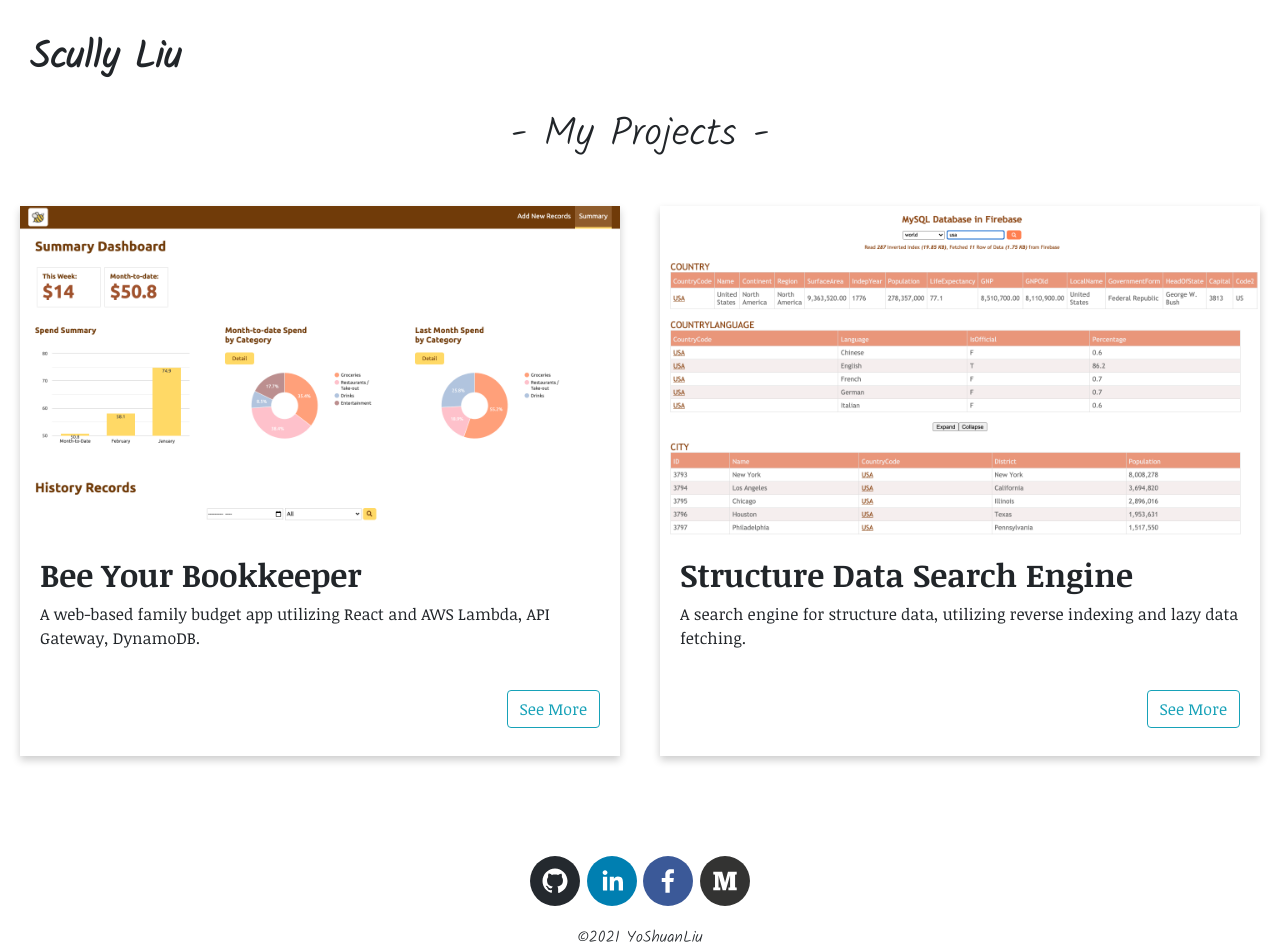
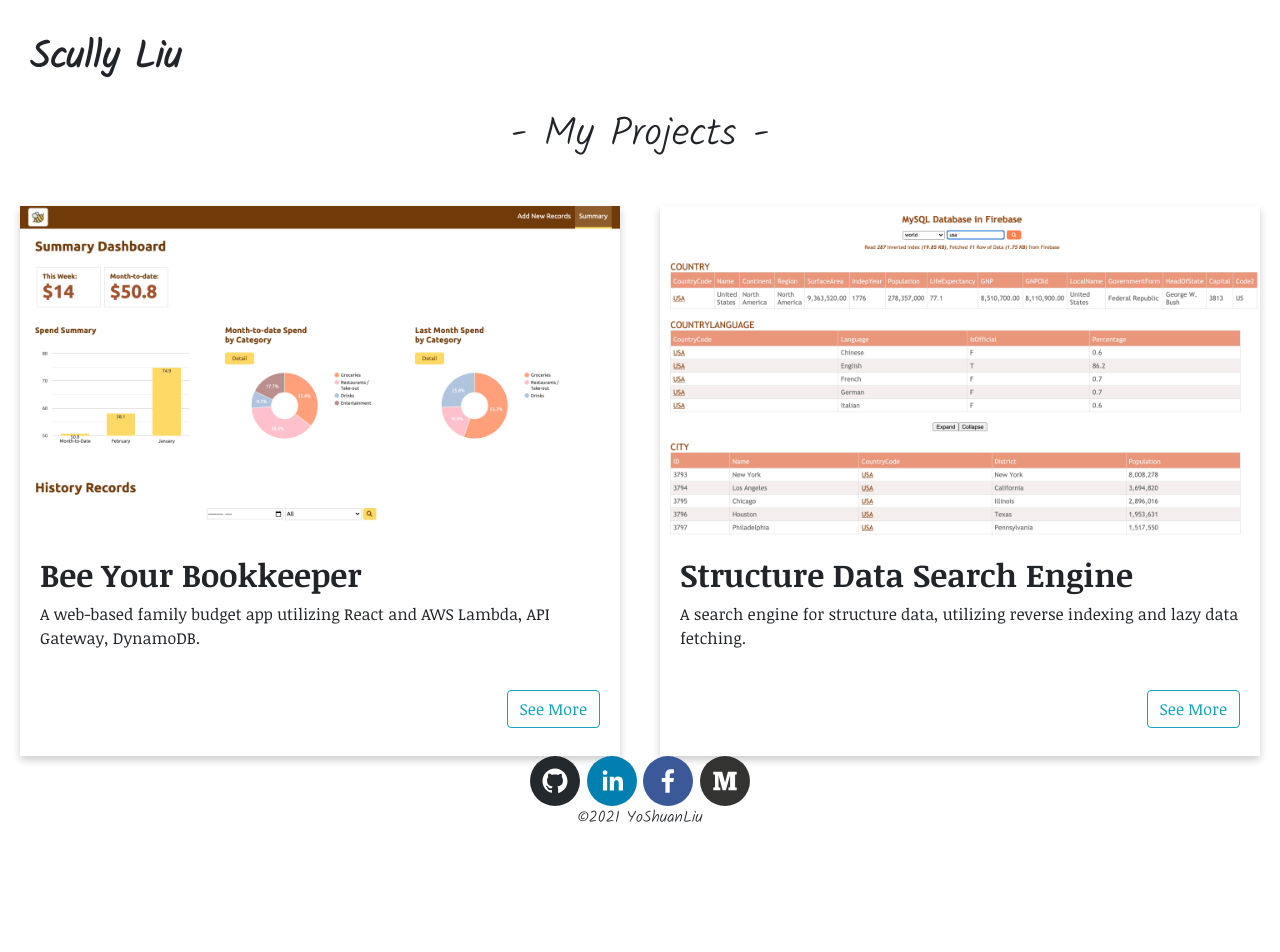
Before and after one commit to yoshuanl/my-profile, a React (Create React App) app: page / in a window 1280 px wide. Shown: the top 952 px of the page. After the commit the page ends 846 px from the top, so only its background shows below. Built offline with nearby package versions, Linux system fonts and the light colour scheme.

Commit message:
add social icons

```diff
--- a/src/containers/SocialIcons/SocialIcons.css
+++ /dev/null
@@ -1,4 +0,0 @@
-.IconList {
-    margin-top: 100px;
-    margin-bottom: 20px;
-}
--- a/src/containers/SocialIcons/SocialIcons.js
+++ b/src/containers/SocialIcons/SocialIcons.js
@@ -1,17 +1,13 @@
 import React, { Fragment } from 'react';
 import { SocialIcon } from 'react-social-icons';
-
-import './SocialIcons.css';
 
 const SocialIcons = () => {
     return (
         <Fragment>
-            <div className="IconList">
-                <SocialIcon url="https://github.com/yoshuanl" target="_blank" />{' '}
-                <SocialIcon url="https://www.linkedin.com/in/yo-shuan-liu/" target="_blank" />{' '}
-                <SocialIcon url="https://www.facebook.com/scullyliu0722/" target="_blank" />{' '}
-                <SocialIcon url="https://yoshuanliu.medium.com" target="_blank" />
-            </div>
+            <SocialIcon url="https://github.com/yoshuanl" target="_blank" />{' '}
+            <SocialIcon url="https://www.linkedin.com/in/yo-shuan-liu/" target="_blank" />{' '}
+            <SocialIcon url="https://www.facebook.com/scullyliu0722/" target="_blank" />{' '}
+            <SocialIcon url="https://yoshuanliu.medium.com" target="_blank" />
         </Fragment>
     )
 };
```
